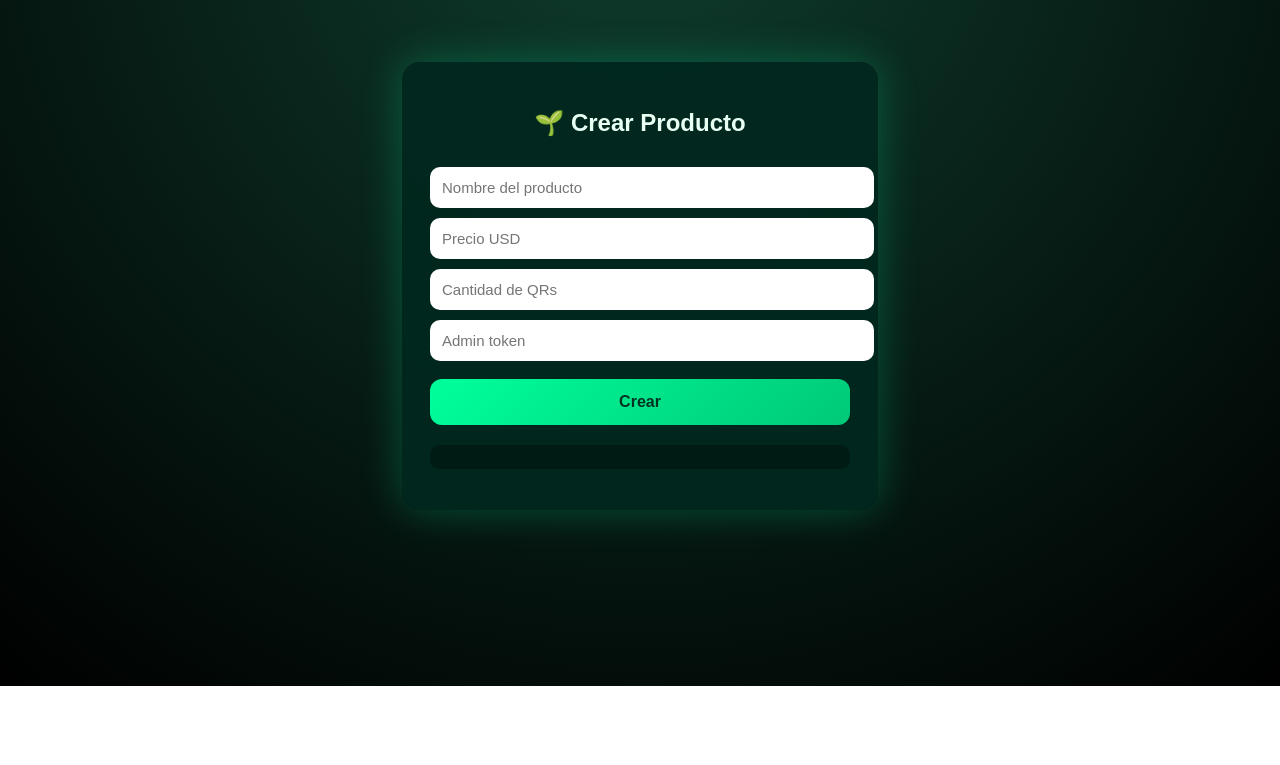
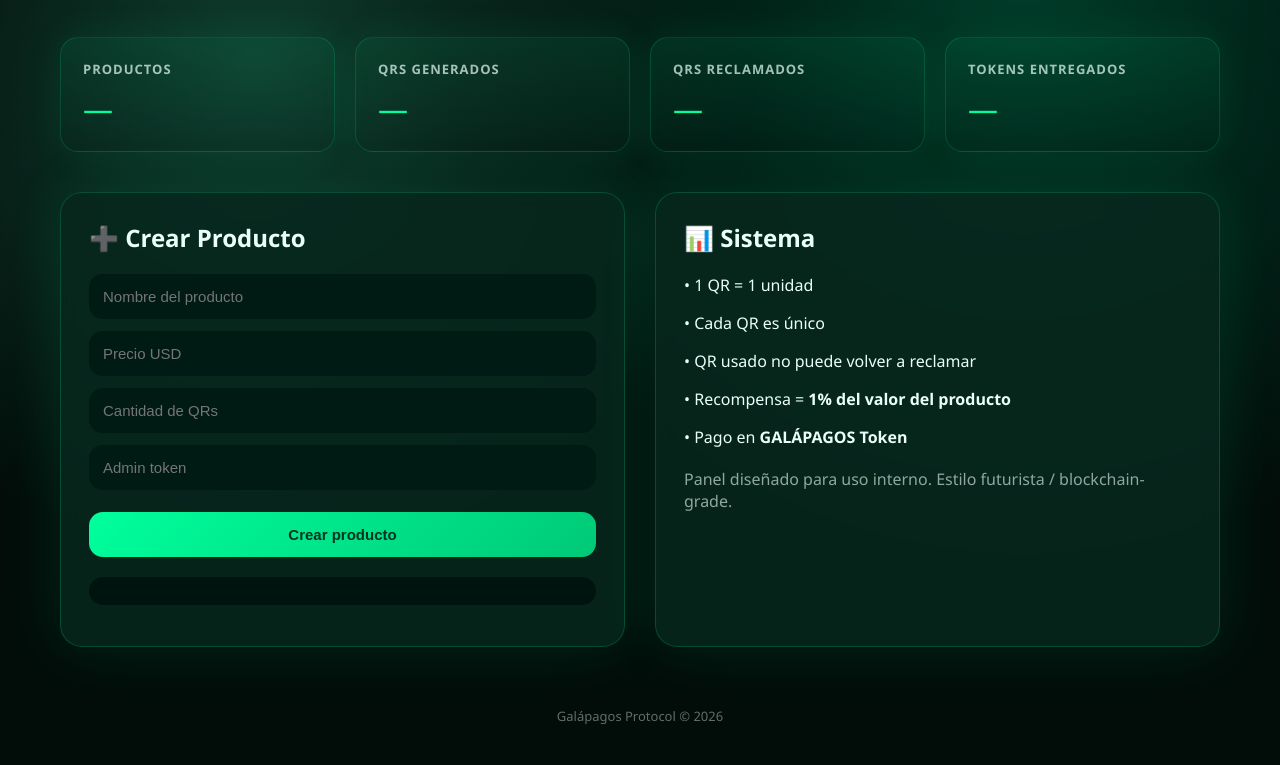
Before and after one commit to darwinjhoelnh-arch/galapagos-backend, a website: page public/admin.html in a window 1280 px wide. Shown: the part 114-879 px from the top of the page. Before the commit the page ends 800 px from the top, so only its background shows below. Drawn offline with Linux system fonts and the light colour scheme.

Commit message:
Futuristic admin panel with stats UI

```diff
--- a/public/admin.html
+++ b/public/admin.html
@@ -2,67 +2,148 @@
 <html lang="es">
 <head>
 <meta charset="UTF-8">
-<title>Galápagos Admin</title>
+<title>Galápagos Admin Panel</title>
+<meta name="viewport" content="width=device-width, initial-scale=1.0">
 
 <style>
+:root {
+  --neon: #00ff9c;
+  --neon-soft: rgba(0,255,156,0.2);
+  --bg-dark: #020d0a;
+  --card: rgba(8,40,30,0.85);
+}
+
+* { box-sizing: border-box; }
+
 body {
   margin: 0;
   min-height: 100vh;
-  background: radial-gradient(circle at top, #0f3d2e, #000);
-  font-family: Arial, sans-serif;
-  color: #e8fff3;
+  font-family: "Segoe UI", system-ui, sans-serif;
+  background:
+    radial-gradient(circle at 20% 20%, #0f3d2e, transparent 40%),
+    radial-gradient(circle at 80% 10%, #003d2a, transparent 45%),
+    linear-gradient(180deg, #000, #020d0a 40%);
+  color: #eafff7;
+}
+
+/* ===== LAYOUT ===== */
+.container {
+  max-width: 1200px;
+  margin: auto;
+  padding: 40px 20px;
+}
+
+header {
   display: flex;
-  justify-content: center;
+  justify-content: space-between;
   align-items: center;
+  margin-bottom: 40px;
+}
+
+header h1 {
+  font-size: 26px;
+  letter-spacing: 1px;
+}
+
+header span {
+  color: var(--neon);
+}
+
+/* ===== STATS ===== */
+.stats {
+  display: grid;
+  grid-template-columns: repeat(auto-fit, minmax(220px,1fr));
+  gap: 20px;
+  margin-bottom: 40px;
+}
+
+.stat {
+  background: linear-gradient(180deg, rgba(0,255,156,0.08), transparent);
+  border: 1px solid rgba(0,255,156,0.15);
+  border-radius: 18px;
+  padding: 22px;
+  box-shadow: 0 0 40px rgba(0,255,156,0.08);
+}
+
+.stat h3 {
+  margin: 0;
+  font-size: 13px;
+  text-transform: uppercase;
+  letter-spacing: 1px;
+  opacity: 0.7;
+}
+
+.stat p {
+  font-size: 30px;
+  margin: 10px 0 0;
+  color: var(--neon);
+}
+
+/* ===== GRID ===== */
+.grid {
+  display: grid;
+  grid-template-columns: 1fr 1fr;
+  gap: 30px;
 }
 
 .card {
-  background: rgba(0, 40, 30, 0.95);
+  background: var(--card);
+  border-radius: 22px;
   padding: 28px;
-  border-radius: 18px;
-  width: 420px;
-  box-shadow: 0 0 40px rgba(0, 255, 170, 0.25);
+  border: 1px solid rgba(0,255,156,0.18);
+  box-shadow: 0 0 60px rgba(0,255,156,0.1);
+  backdrop-filter: blur(10px);
 }
 
-h2 {
-  text-align: center;
+.card h2 {
+  margin-top: 0;
   margin-bottom: 20px;
 }
 
-input {
+/* ===== FORM ===== */
+input, button {
   width: 100%;
-  padding: 12px;
-  margin-top: 10px;
-  border-radius: 10px;
+  padding: 14px;
+  border-radius: 14px;
   border: none;
   outline: none;
   font-size: 15px;
 }
 
+input {
+  background: #001a14;
+  color: #eafff7;
+  margin-bottom: 12px;
+}
+
 button {
-  margin-top: 18px;
-  width: 100%;
-  padding: 14px;
-  border-radius: 12px;
-  border: none;
-  font-size: 16px;
-  cursor: pointer;
-  background: linear-gradient(135deg, #00ff9c, #00c977);
+  background: linear-gradient(135deg, var(--neon), #00c977);
   color: #003322;
   font-weight: bold;
+  cursor: pointer;
+  margin-top: 10px;
 }
 
 button:hover {
-  opacity: 0.9;
+  filter: brightness(1.1);
 }
 
+/* ===== OUTPUT ===== */
 pre {
   margin-top: 20px;
-  background: #001a14;
-  padding: 12px;
-  border-radius: 10px;
-  max-height: 260px;
+  background: #00140f;
+  border-radius: 14px;
+  padding: 14px;
+  max-height: 280px;
   overflow: auto;
+  font-size: 13px;
+}
+
+/* ===== FOOTER ===== */
+footer {
+  margin-top: 60px;
+  text-align: center;
+  opacity: 0.4;
   font-size: 13px;
 }
 </style>
@@ -70,18 +151,70 @@ pre {
 
 <body>
 
+<div class="container">
+
+  <header>
+    <h1>🌱 Galápagos <span>Admin</span></h1>
+    <div>Network: <span>Mainnet</span></div>
+  </header>
+
+  <!-- ===== STATS (SE PUEDEN CONECTAR AL BACKEND) ===== -->
+  <section class="stats">
+    <div class="stat">
+      <h3>Productos</h3>
+      <p id="statProducts">—</p>
+    </div>
+    <div class="stat">
+      <h3>QRs Generados</h3>
+      <p id="statQRs">—</p>
+    </div>
+    <div class="stat">
+      <h3>QRs Reclamados</h3>
+      <p id="statClaims">—</p>
+    </div>
+    <div class="stat">
+      <h3>Tokens Entregados</h3>
+      <p id="statTokens">—</p>
+    </div>
+  </section>
+
+  <!-- ===== MAIN GRID ===== -->
+  <section class="grid">
+
+    <!-- CREATE PRODUCT -->
     <div class="card">
-  <h2>🌱 Crear Producto</h2>
+      <h2>➕ Crear Producto</h2>
 
-  <!-- IMPORTANTE: IDs CORREGIDOS -->
       <input id="productName" placeholder="Nombre del producto">
       <input id="price" type="number" placeholder="Precio USD">
       <input id="units" type="number" placeholder="Cantidad de QRs">
       <input id="adminToken" type="password" placeholder="Admin token">
 
-  <button onclick="createProduct()">Crear</button>
+      <button onclick="createProduct()">Crear producto</button>
 
       <pre id="output"></pre>
+    </div>
+
+    <!-- INFO -->
+    <div class="card">
+      <h2>📊 Sistema</h2>
+      <p>• 1 QR = 1 unidad</p>
+      <p>• Cada QR es único</p>
+      <p>• QR usado no puede volver a reclamar</p>
+      <p>• Recompensa = <b>1% del valor del producto</b></p>
+      <p>• Pago en <b>GALÁPAGOS Token</b></p>
+      <p style="opacity:.6;margin-top:20px">
+        Panel diseñado para uso interno.
+        Estilo futurista / blockchain-grade.
+      </p>
+    </div>
+
+  </section>
+
+  <footer>
+    Galápagos Protocol © 2026
+  </footer>
+
 </div>
 
 <script>
@@ -106,6 +239,12 @@ async function createProduct() {
   const data = await res.json();
   document.getElementById("output").textContent =
     JSON.stringify(data, null, 2);
+
+  // stats visuales rápidos
+  if (data.success) {
+    document.getElementById("statProducts").textContent = "↑";
+    document.getElementById("statQRs").textContent = data.units;
+  }
 }
 </script>
 
```
Lines whose indentation alone changed are shown as unchanged.
